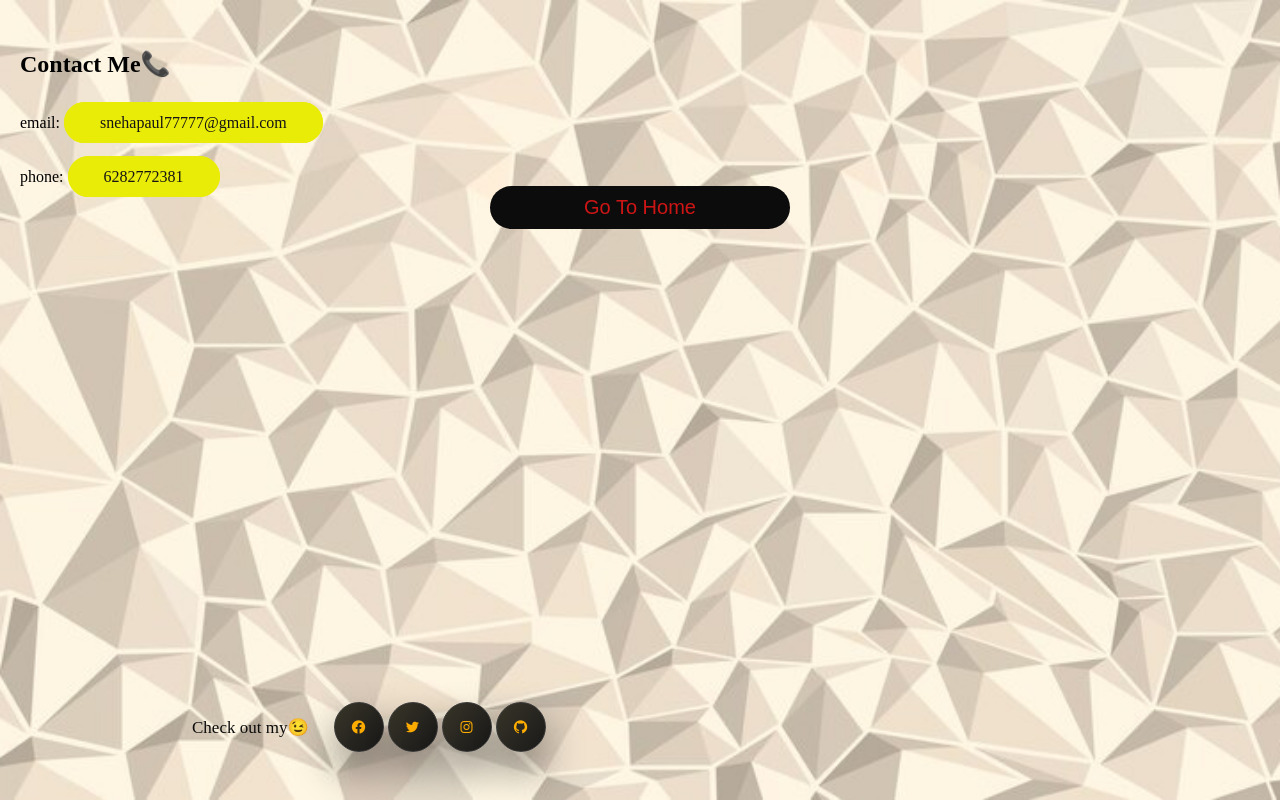
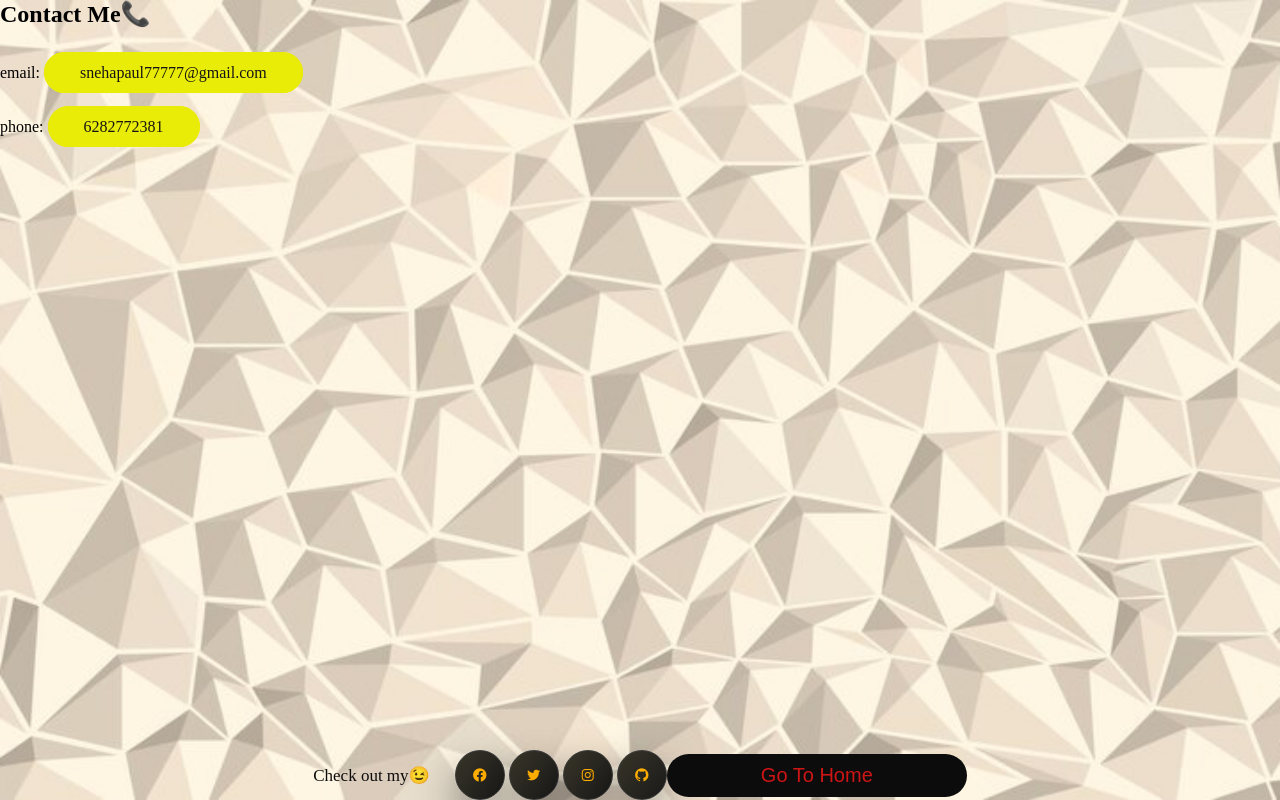
Before and after one commit to SNEHAA-PAUL/snehapaul, a plain HTML site: page contact.html in a window 1280 px wide. Drawn offline with nearby package versions, Linux system fonts and the light colour scheme.

Commit message:
Changes to contact page

```diff
--- a/style.css
+++ b/style.css
@@ -231,15 +231,15 @@ header p:hover{
     width: 100vw;
     height: 100vh;
     background-image: url("geometric-background-soft-color-background-design_1067658-83.jpg");
+    background-position: center;
     background-repeat: no-repeat;
     background-size: cover;
-    background-position: center;
+    display: flex;
+    flex-direction: column;
     justify-content: space-between;
-    padding: 20px;
-    padding-top: 50px;
+
 }
 .accounts{
-    position: absolute;
     bottom: 3rem;
     left: 15%;
     display: flex;
```
Also changed, not shown: contact.html (+3 -1 lines).
